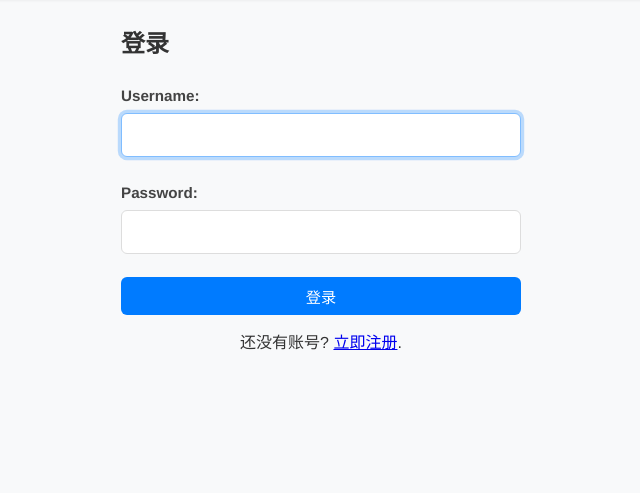
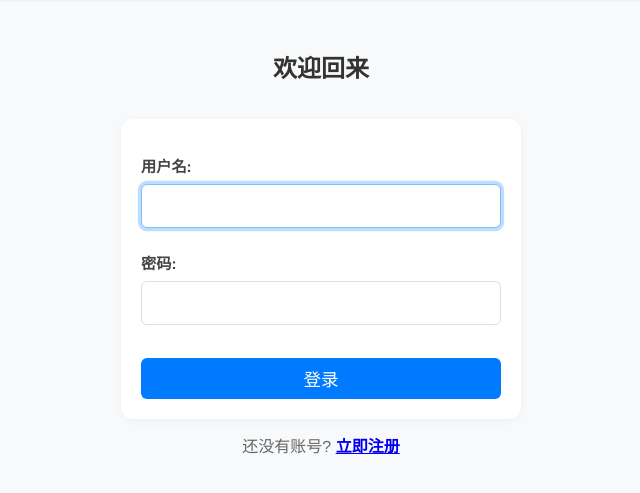
Before and after one commit to garywanggali/skillpick, a Django app: page /login/ in a window 1280 px wide. Shown: the part 79-572 px from the top of the page, without its empty margins (319-959 px from the left). Run offline with Django 4.2, Linux system fonts and the light colour scheme.

Commit message:
Translate UI to Chinese and add direct delete button

```diff
--- a/config/settings.py
+++ b/config/settings.py
@@ -110,9 +110,9 @@ AUTH_PASSWORD_VALIDATORS = [
 # Internationalization
 # https://docs.djangoproject.com/en/4.2/topics/i18n/
 
-LANGUAGE_CODE = 'en-us'
+LANGUAGE_CODE = 'zh-hans'
 
-TIME_ZONE = 'UTC'
+TIME_ZONE = 'Asia/Shanghai'
 
 USE_I18N = True
 
--- a/core/templates/core/dashboard.html
+++ b/core/templates/core/dashboard.html
@@ -49,6 +49,10 @@
                         <button type="submit" class="btn btn-sm btn-outline" style="color: #f0ad4e; border-color: #f0ad4e;" title="暂存（不想学了）"><i class="fa-solid fa-box-archive"></i></button>
                     </form>
                     <a href="{% url 'topic_edit' topic.id %}" class="btn btn-sm btn-outline" title="编辑"><i class="fa-solid fa-pen"></i></a>
+                    <form method="post" action="{% url 'topic_delete' topic.id %}" style="display: inline;" onsubmit="return confirm('确定要永久删除这个主题吗？此操作不可恢复。');">
+                        {% csrf_token %}
+                        <button type="submit" class="btn btn-sm btn-outline" style="color: #dc3545; border-color: #dc3545;" title="永久删除"><i class="fa-solid fa-trash"></i></button>
+                    </form>
                 </div>
             </div>
             {% if topic.description %}
--- a/core/templates/core/log_form.html
+++ b/core/templates/core/log_form.html
@@ -3,13 +3,15 @@
 {% block content %}
 <div style="max-width: 600px; margin: 0 auto;">
     <h2>记录学习进度: {{ topic.title }}</h2>
+    <div class="card">
         <form method="post">
             {% csrf_token %}
             {{ form.as_p }}
             <div style="margin-top: 20px;">
-            <button type="submit" class="btn">保存进度</button>
-            <a href="{% url 'dashboard' %}" style="margin-left: 10px; color: #666;">取消</a>
+                <button type="submit" class="btn btn-block-mobile" style="background-color: #28a745;">保存进度</button>
+                <a href="{% url 'dashboard' %}" class="btn btn-outline btn-block-mobile" style="margin-left: 10px; text-decoration: none;">取消</a>
             </div>
         </form>
     </div>
+</div>
 {% endblock %}
--- a/core/templates/core/login.html
+++ b/core/templates/core/login.html
@@ -1,13 +1,27 @@
 {% extends 'core/base.html' %}
 
 {% block content %}
-<div style="max-width: 400px; margin: 0 auto;">
-    <h2>登录</h2>
-    <form method="post">
-        {% csrf_token %}
-        {{ form.as_p }}
-        <button type="submit" class="btn" style="width: 100%;">登录</button>
-    </form>
-    <p style="margin-top: 15px; text-align: center;">还没有账号? <a href="{% url 'register' %}">立即注册</a>.</p>
+<div style="max-width: 400px; margin: 0 auto; margin-top: 50px;">
+    <h2 style="text-align: center; margin-bottom: 30px;">欢迎回来</h2>
+    <div class="card">
+        <form method="post">
+            {% csrf_token %}
+            {% if form.errors %}
+                <p class="errorlist" style="color: red; text-align: center;">用户名或密码错误</p>
+            {% endif %}
+
+            <p>
+                <label for="id_username">用户名:</label>
+                <input type="text" name="username" autofocus autocapitalize="none" autocomplete="username" maxlength="150" required id="id_username">
+            </p>
+            <p>
+                <label for="id_password">密码:</label>
+                <input type="password" name="password" autocomplete="current-password" required id="id_password">
+            </p>
+
+            <button type="submit" class="btn btn-block-mobile" style="width: 100%; margin-top: 10px; font-size: 1.1em;">登录</button>
+        </form>
+    </div>
+    <p style="margin-top: 15px; text-align: center; color: #666;">还没有账号? <a href="{% url 'register' %}" style="font-weight: bold;">立即注册</a></p>
 </div>
 {% endblock %}
```
Also changed, not shown: core/templates/core/register.html (+21 -8 lines), core/templates/core/topic_form.html (+38 -7 lines). Lines whose indentation alone changed are shown as unchanged.
